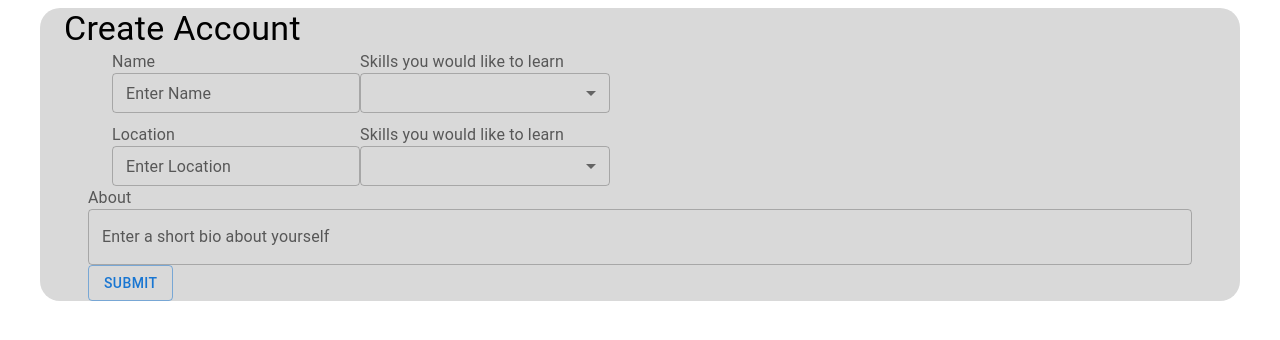
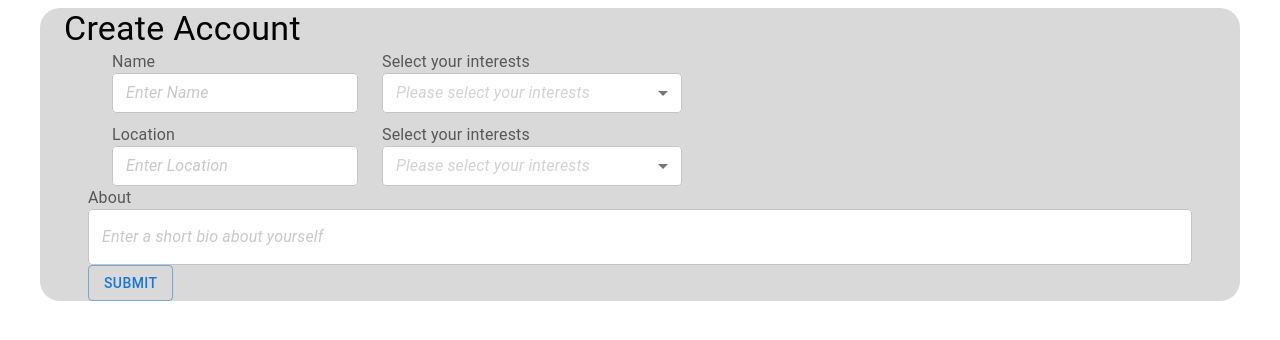
Before and after one commit to sted1994/time-tracker, a React (Create React App) app: page /create-account in a window 1280 px wide. Shown: the top 340 px of the page. Built offline with nearby package versions, Linux system fonts and the light colour scheme.

Commit message:
Refine input styling

```diff
--- a/src/components/createAccountForm.tsx
+++ b/src/components/createAccountForm.tsx
@@ -20,24 +20,22 @@ export const CreateAccountForm = () => {
     gap: 10,
   });
 
-  const fillerSkills = [
-    "Carpentry",
-    "Cooking",
-    "Dancing",
-    "Drawing",
-    "Fishing",
-    "Gardening",
-    "Knitting",
-    "Painting",
-    "Photography",
-    "Pottery",
-    "Sewing",
-    "Singing",
-    "Woodworking",
-    "Writing",
-    "Yoga",
-    "Other",
-  ];
+  const styles = {
+    "input-label": {
+      textOverflow: "ellipsis",
+      whiteSpace: "nowrap",
+      overflow: "hidden",
+      width: "100%",
+      color: "red",
+    },
+
+    input: {
+      "&::placeholder": {
+        textOverflow: "ellipsis !important",
+        color: "blue",
+      },
+    },
+  };
 
   return (
     <Container sx={{ backgroundColor: "#D9D9D9", borderRadius: 5 }}>
@@ -50,8 +48,18 @@ export const CreateAccountForm = () => {
               <TextField
                 size="small"
                 id="outlined-basic"
-                label="Enter Name"
+                placeholder="Enter Name"
                 variant="outlined"
+                sx={{
+                  borderRadius: 1,
+                  "& .MuiInputBase-root": {
+                    "& input": {
+                      color: "gray",
+                      fontStyle: "italic",
+                    },
+                  },
+                  backgroundColor: "white",
+                }}
               />
             </FormLabel>
             <FormLabel sx={{ display: "flex", flexDirection: "column" }}>
@@ -59,8 +67,18 @@ export const CreateAccountForm = () => {
               <TextField
                 size="small"
                 id="outlined-basic"
-                label="Enter Location"
+                placeholder="Enter Location"
                 variant="outlined"
+                sx={{
+                  borderRadius: 1,
+                  "& .MuiInputBase-root": {
+                    "& input": {
+                      color: "gray",
+                      fontStyle: "italic",
+                    },
+                  },
+                  backgroundColor: "white",
+                }}
               />
             </FormLabel>
           </InputGroup>
@@ -72,8 +90,18 @@ export const CreateAccountForm = () => {
         <FormLabel sx={{ display: "flex", flexDirection: "column" }}>
           About
           <TextField
+            sx={{
+              borderRadius: 1,
+              "& .MuiInputBase-root": {
+                "& input": {
+                  color: "gray",
+                  fontStyle: "italic",
+                },
+              },
+              backgroundColor: "white",
+            }}
             id="outlined-basic"
-            label="Enter a short bio about yourself"
+            placeholder="Enter a short bio about yourself"
             variant="outlined"
           />
         </FormLabel>
--- a/src/components/interestMultiSelect.tsx
+++ b/src/components/interestMultiSelect.tsx
@@ -1,14 +1,14 @@
 import {
   Checkbox,
+  Container,
+  FormControl,
   FormLabel,
   ListItemText,
   MenuItem,
   Select,
+  SelectChangeEvent,
 } from "@mui/material";
-import { SetStateAction, useState } from "react";
-
-export const InterestMultiSelect = () => {
-  const [interests, setInterests] = useState([]);
+import React from "react";
 const fillerSkills = [
   "Carpentry",
   "Cooking",
@@ -27,24 +27,51 @@ export const InterestMultiSelect = () => {
   "Yoga",
   "Other",
 ];
-  const handleChange = (
-    event: React.ChangeEvent<HTMLInputElement>,
-    checked: boolean,
-    value?: any
-  ) => {
-    console.log(event.target.id, checked, value);
+export const InterestMultiSelect = () => {
+  const [interests, setInterests] = React.useState<string[]>([]);
+
+  const handleChange = (event: SelectChangeEvent<typeof interests>) => {
+    const {
+      target: { value },
+    } = event;
+    setInterests(typeof value === "string" ? value.split(",") : value);
   };
+
   return (
+    <Container>
+      <FormControl sx={{ width: 300 }}>
         <FormLabel sx={{ display: "flex", flexDirection: "column" }}>
-      Skills you would like to learn
-      <Select multiple value={interests} size="small" sx={{ width: 250 }}>
+          Select your interests
+        </FormLabel>
+        <Select
+          size="small"
+          labelId="demo-multiple-checkbox-label"
+          id="demo-multiple-checkbox"
+          multiple
+          displayEmpty
+          value={interests}
+          onChange={handleChange}
+          renderValue={(selected) => {
+            if (selected.length === 0) {
+              return (
+                <em style={{ color: "lightGray" }}>
+                  Please select your interests
+                </em>
+              );
+            }
+
+            return selected.join(", ");
+          }}
+          sx={{ backgroundColor: "white" }}
+        >
           {fillerSkills.map((name) => (
             <MenuItem key={name} value={name}>
-            <Checkbox id={name} onChange={handleChange} />
+              <Checkbox checked={interests.indexOf(name) > -1} />
               <ListItemText primary={name} />
             </MenuItem>
           ))}
         </Select>
-    </FormLabel>
+      </FormControl>
+    </Container>
   );
 };
```
Lines whose indentation alone changed are shown as unchanged.
